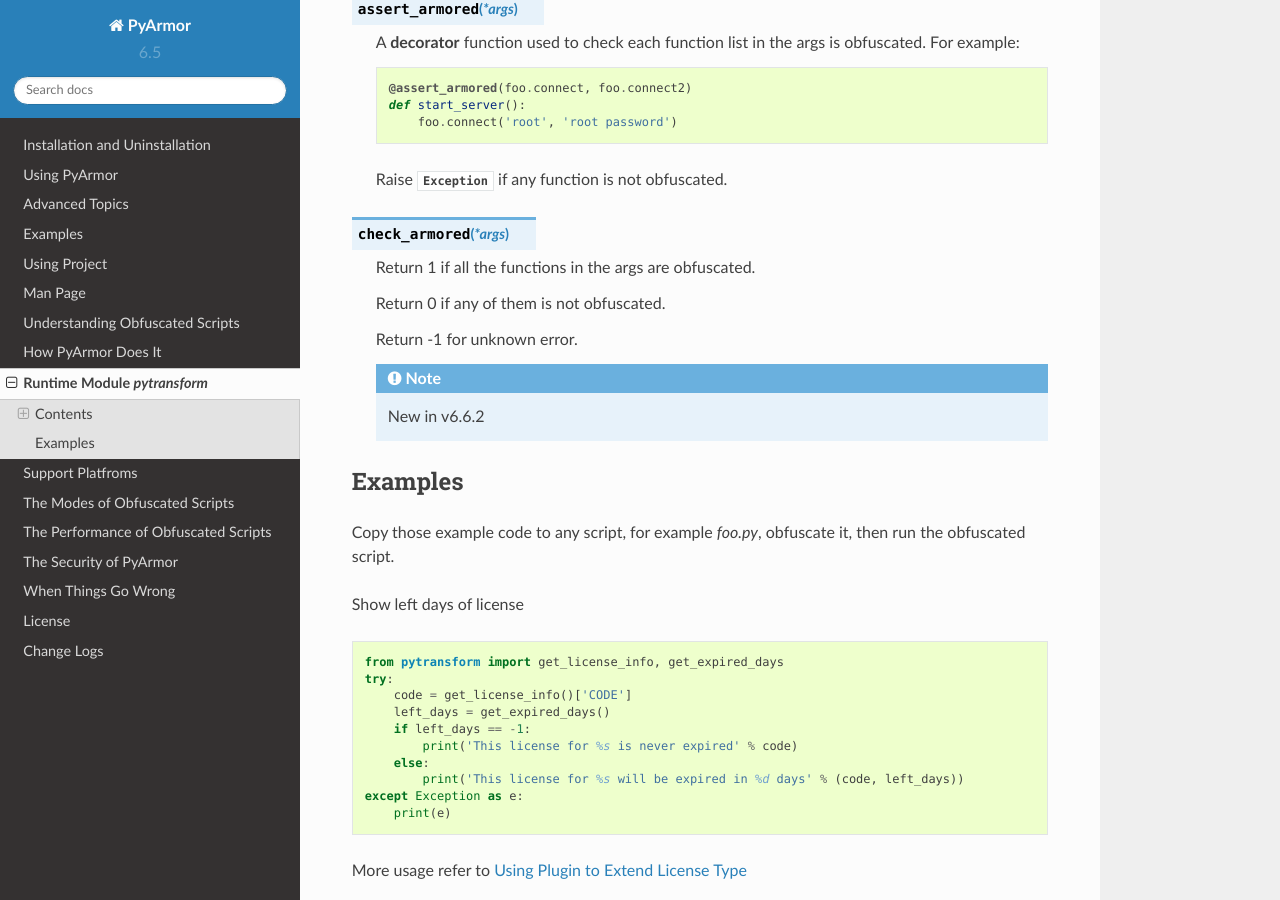
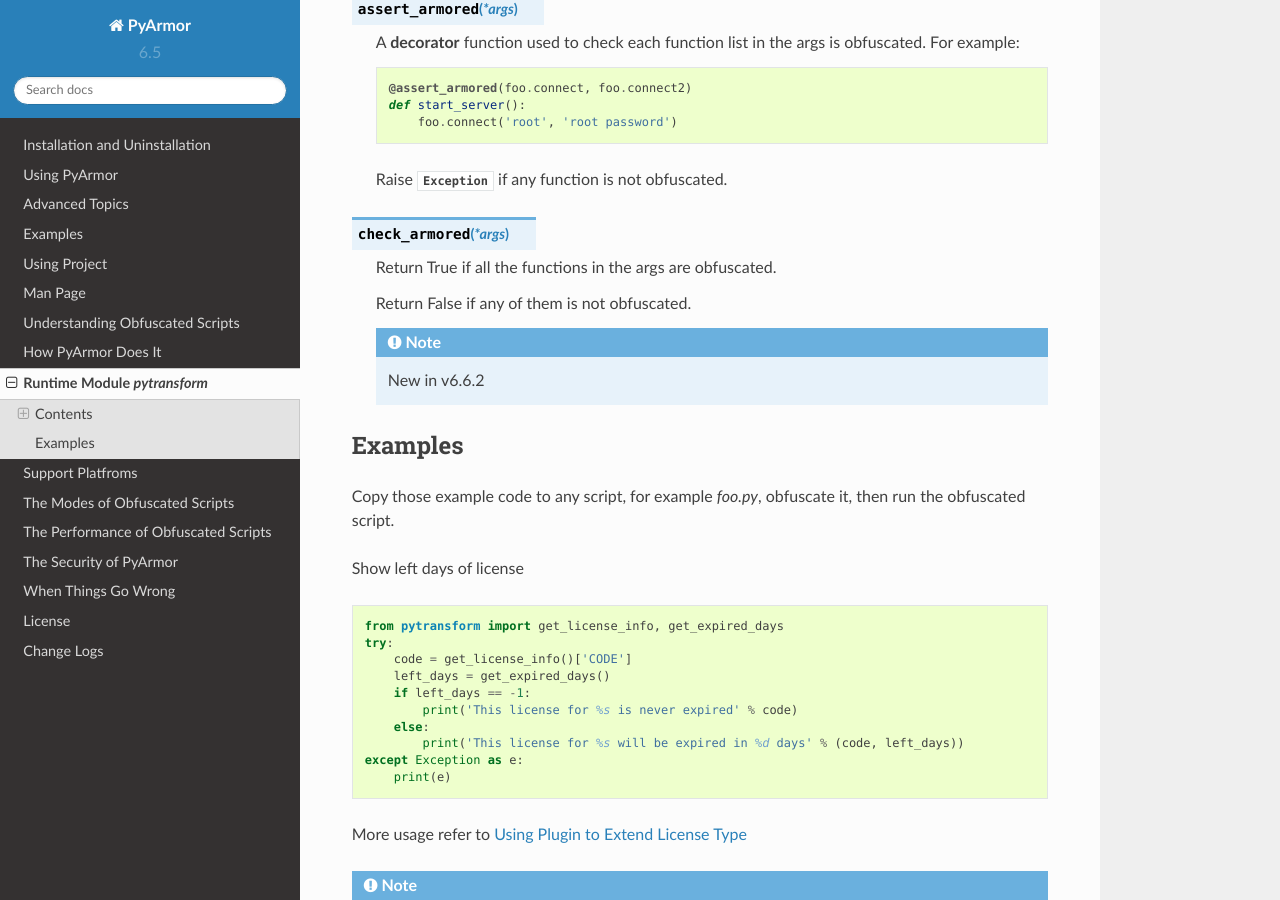
Before and after one commit to dashingsoft/pyarmor, a Sphinx documentation site: the page built from docs/pytransform.rst, in a window 1280 px wide and 900 px high, scrolled down 2377 px. Built offline with Sphinx 7.4.7 and the Read the Docs theme 2.0.0, drawn with Linux system fonts in a browser that asks for light colours.

Commit message:
Refine code

```diff
--- a/docs/pytransform.rst
+++ b/docs/pytransform.rst
@@ -128,11 +128,9 @@
 
 .. function:: check_armored(*args)
 
-   Return 1 if all the functions in the args are obfuscated.
+   Return True if all the functions in the args are obfuscated.
 
-   Return 0 if any of them is not obfuscated.
-
-   Return -1 for unknown error.
+   Return False if any of them is not obfuscated.
 
    .. note:: New in v6.6.2
 
```
Also changed, not shown: 1 other file.
